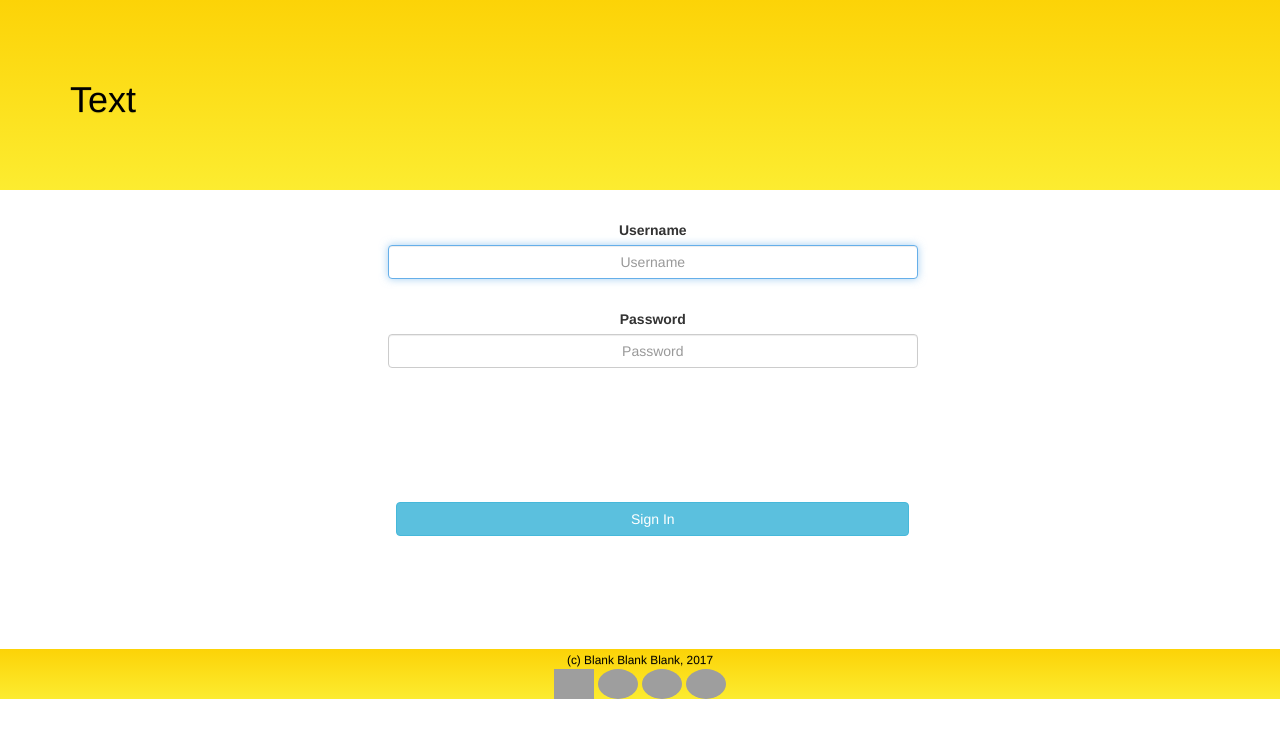
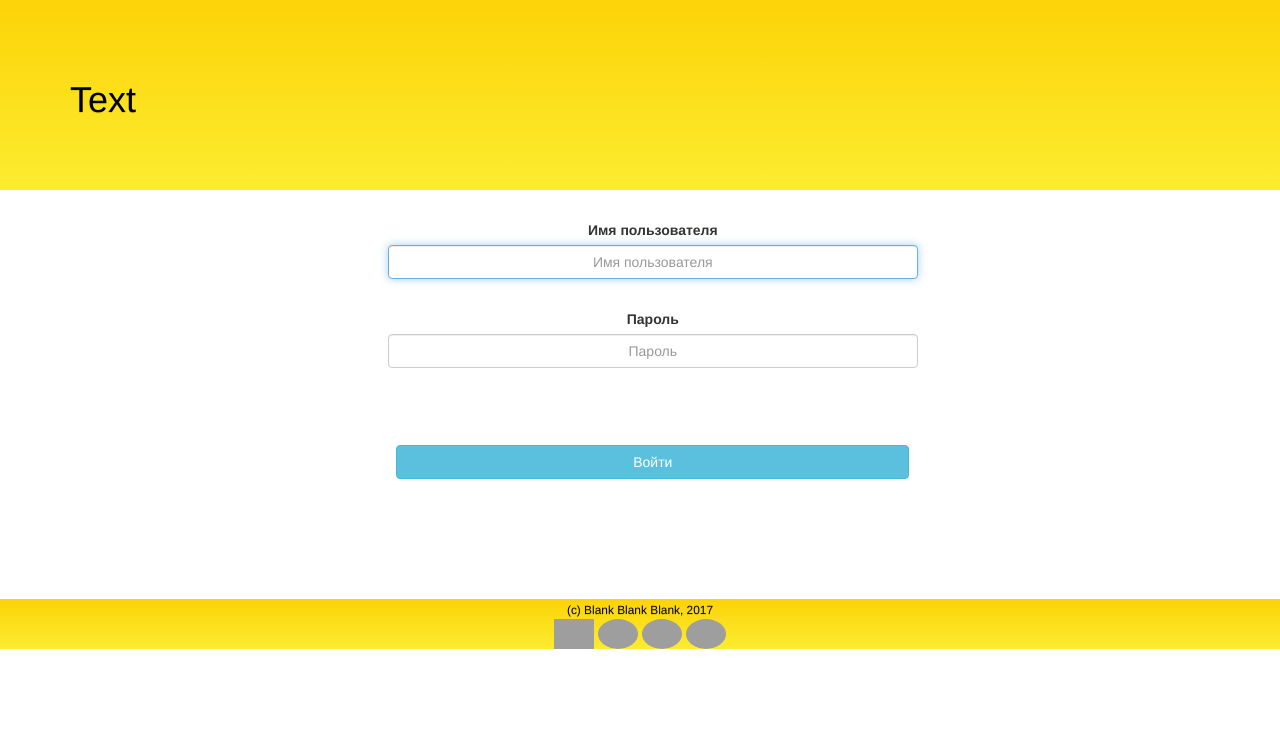
Before and after one commit to 0872114/steak, a Django app: page /user/login/ in a window 1280 px wide. Shown: the part 52-800 px from the top of the page. Run offline with Django 3.2, Linux system fonts and the light colour scheme; some libraries are stand-ins or nearby versions; grey boxes are pictures that could not be loaded.

Commit message:
Correct version of Login.html, register.html, views.py and CSS files. Should work fine now.

```diff
--- a/logit/templates/registration/login.html
+++ b/logit/templates/registration/login.html
@@ -6,22 +6,23 @@
 <p class="error">Incorrect Name or Password</p>
 {% endif %}
 
-<div class="bloke col-xs-6 col-sm-6">
+<div class="bloke-login col-xs-6 col-sm-6">
 
-<form class="form-group logit-group" action="" method="POST"> {% csrf_token %}
+<form class="form-group logit-group" action="" method="POST">
+    {% csrf_token %}
 
   <div class="form-group logit-group">
-    <label for="InputEmail1" class="regmenu">Username</label>
+    <label for="InputEmail1" class="regmenu">Имя пользователя</label>
       {{ form.username }} <br>
   </div>
 
   <div class="form-group logit-group">
-    <label for="InputPassword1" class="regmenu">Password</label>
+    <label for="InputPassword1" class="regmenu">Пароль</label>
       {{ form.password }}
       <p class="help-block">{{ form.password.help_text }}</p>
   </div>
 
-   <button type="submit" class="btn btn-info logit">Sign In</button>
+   <button type="submit" class="btn btn-info logit">Войти</button>
 
 </form>
 
@@ -29,10 +30,10 @@
 
     <script>
 function MakeItWork(){
-            $("#id_username").attr('placeholder', 'Username');
-            $("#id_username").addClass("form-control");
-            $("#id_password").attr('placeholder', 'Password');
-            $("#id_password").addClass("form-control");
+            $("#id_username").attr('placeholder', 'Имя пользователя');
+            $("#id_username").addClass("form-control plchldr");
+            $("#id_password").attr('placeholder', 'Пароль');
+            $("#id_password").addClass("form-control plchldr");
         }
 window.onload = function(){MakeItWork()}
 </script>
--- a/static/css/bishen.css
+++ b/static/css/bishen.css
@@ -86,3 +86,12 @@ nav ul {
 #footer {
 	clear: both;
 }
+
+.modal-title {
+	font-size: 20px!important;
+	display: inline;
+}
+
+.modal-header span {
+	float: left;
+}
--- a/static/css/forms.css
+++ b/static/css/forms.css
@@ -1,7 +1,14 @@
-.bloke {
+.bloke-register {
     margin-left: 26%;
     position: relative;
-    margin-bottom: 350px;
+    margin-bottom: 550px;
+
+}
+
+.bloke-login {
+    margin-left: 26%;
+    position: relative;
+    margin-bottom: 300px;
 
 }
 
@@ -29,10 +36,10 @@
 }
 
 .logit {
-    margin-top: 20%;
+    margin-top: 10%;
     width: 90%;
 }
 
-.form-control {
+.plchldr {
     text-align: center;
 }
```
Also changed, not shown: logit/templates/registration/register.html (+24 -2 lines), logit/views.py (+16 -9 lines).
